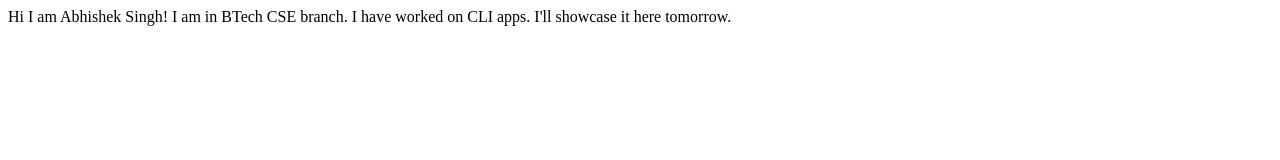
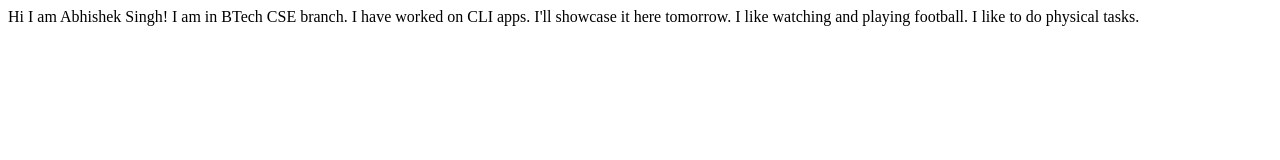
Before and after one commit to abhishekajs/abhishek-portfolio-student, a plain HTML site: page index.html in a window 1280 px wide. Drawn offline with Linux system fonts and the light colour scheme.

Commit message:
update interests

```diff
--- a/index.html
+++ b/index.html
@@ -10,5 +10,7 @@
     I am in BTech CSE branch.
 
     I have worked on CLI apps. I'll showcase it here tomorrow.
+
+    I like watching and playing football. I like to do physical tasks.
 </body>
 </html>
```
